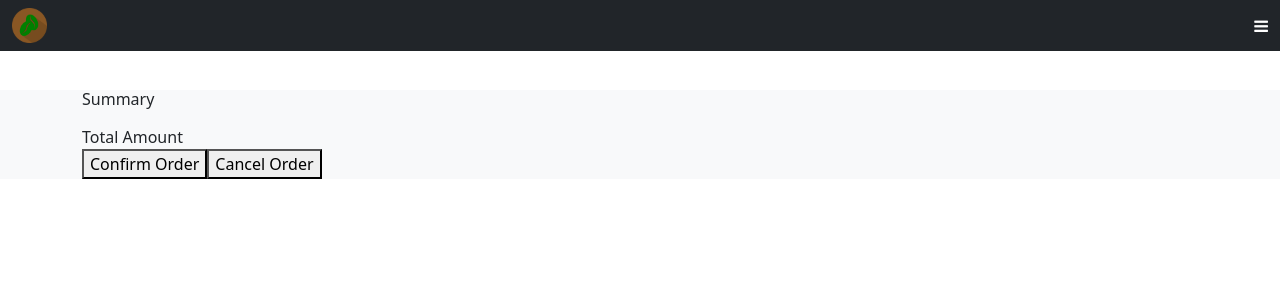
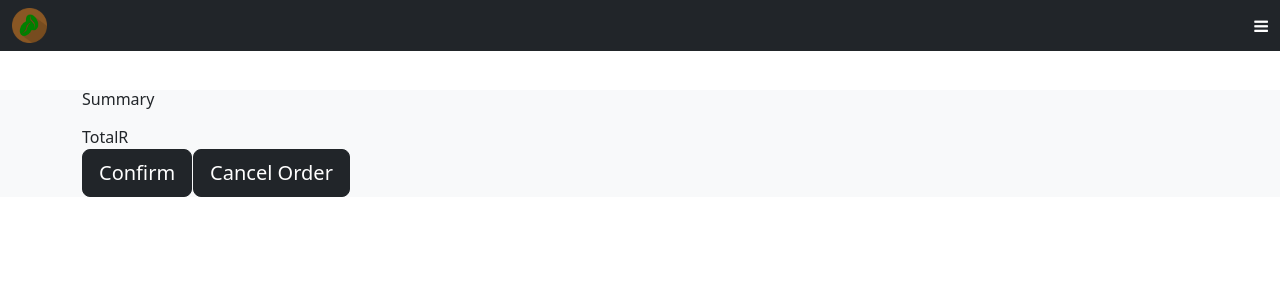
Before and after one commit to Lukhokinase/Angular, an Angular app in the folder my-shop/: page /Checkout in a window 1280 px wide. Shown: the top 300 px of the page. Built offline with nearby package versions, Linux system fonts and the light colour scheme.

Commit message:
newupdates

```diff
--- a/my-shop/src/app/Components/godcart/godcart.component.css
+++ b/my-shop/src/app/Components/godcart/godcart.component.css
@@ -136,3 +136,7 @@
 .button1{
 	margin-left: 1px;
 }
+
+.button three{
+margin-right:1px ;
+}
--- a/my-shop/src/app/Components/godcart/godcart.component.html
+++ b/my-shop/src/app/Components/godcart/godcart.component.html
@@ -34,11 +34,13 @@
                                             <div class="col-md-4 quantity del d-flex" >
                                                 <ul>
                                                     <!-- {{ item.name }} -->
-                                                    <button (click)="decrementQuantity(item)">-</button>
+                                                    <button  (click)="decrementQuantity(item)">-</button>
                                                     {{ item.qty }}
-                                                    <button (click)="incrementQuantity(item, 1)">+</button>
 
-                                                    <button (click)="delete(item)">x</button>
+                                                    <button  (click)="incrementQuantity(item, 1)">+</button>
+
+                                                    <button  (click)="delete(item)">x</button>
+
                                                 </ul>
                                             </div>
 
--- a/my-shop/src/app/Components/godcheckout/godcheckout.component.css
+++ b/my-shop/src/app/Components/godcheckout/godcheckout.component.css
@@ -4,3 +4,15 @@ option{
 section{
     margin-top: 5.6rem;
 }
+.buttons{
+  border: none;
+  color: white;
+  padding: 15px 32px;
+  text-align: center;
+  text-decoration: none;
+  display: inline-block;
+  font-size: 16px;
+}
+.button1{
+	margin-left: 1px;
+}
--- a/my-shop/src/app/Components/godcheckout/godcheckout.component.html
+++ b/my-shop/src/app/Components/godcheckout/godcheckout.component.html
@@ -7,17 +7,19 @@
         <div class="col-xl-4 col-lg-4 d-flex justify-content-center justify-content-lg-end " *ngFor="let item of items">
           <div class="ms-lg-4 mt-4 mt-lg-0" style="max-width: 320px;">
 
-            <div class="d-flex justify-content-between">
-              <p class="mb-2">{{item.itemname}}</p>
-            </div>
+            <div class="col-md-3 price">
+              <span>{{item.itemname}}</span>
+          </div>
+
+
 
           </div>
         </div>
-        <div>Total Amount{{totalAmount}}</div>
+        <div class="summary-item"><span class="text">Total</span><span class="price">R{{totalAmount}}</span></div>
         </div>
         <div>
-          <button type="button" (click)="postToCart()">Confirm Order</button>
-          <button type="button" (click)="clearCart()">Cancel Order</button>
+          <button type="button" class="btn btn-dark btn-lg btn-block" >Confirm</button>
+          <button type="button" class="btn btn-dark btn-lg btn-block button1 /menu">Cancel Order</button>
 
         </div>
     </div>
```
